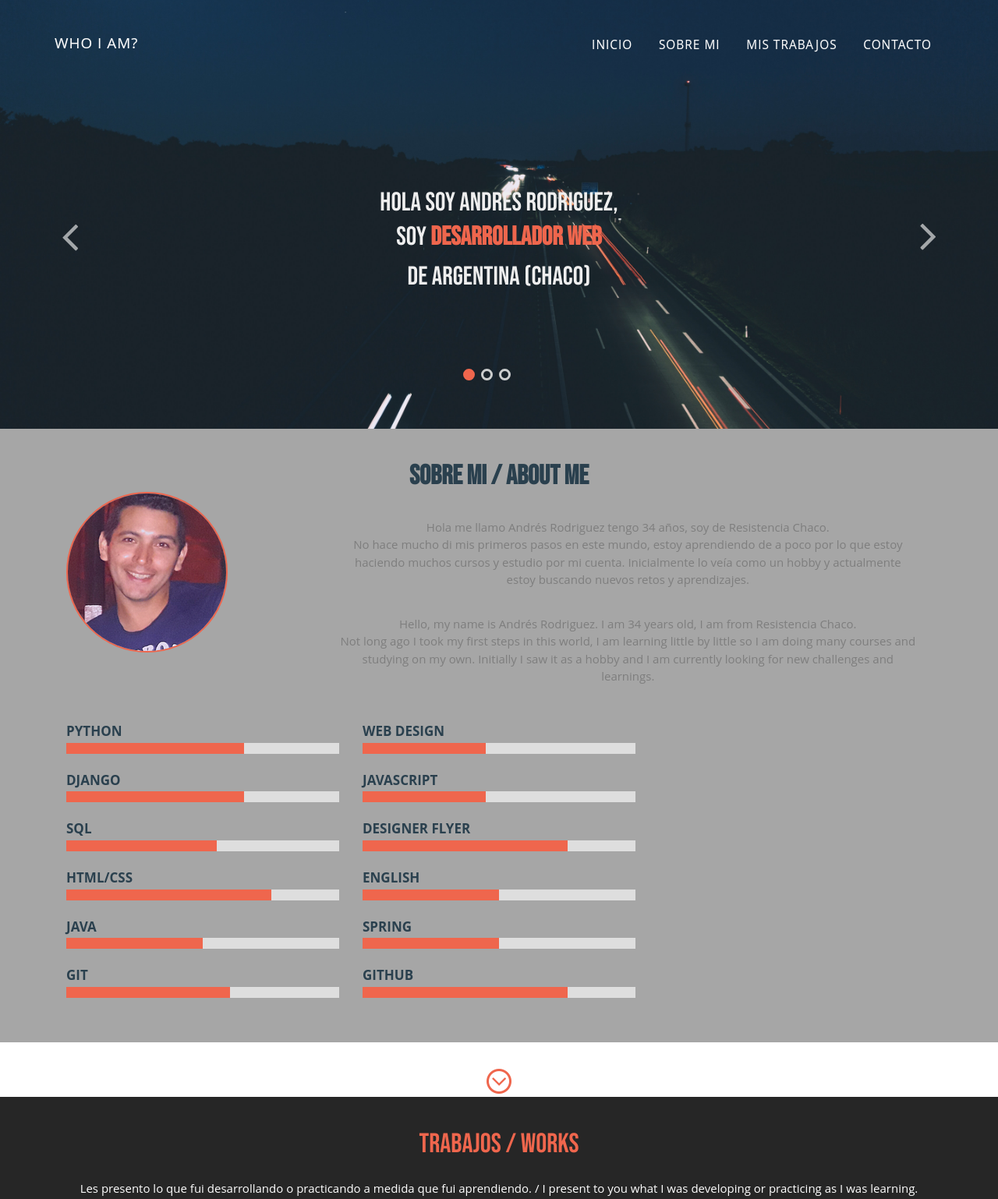
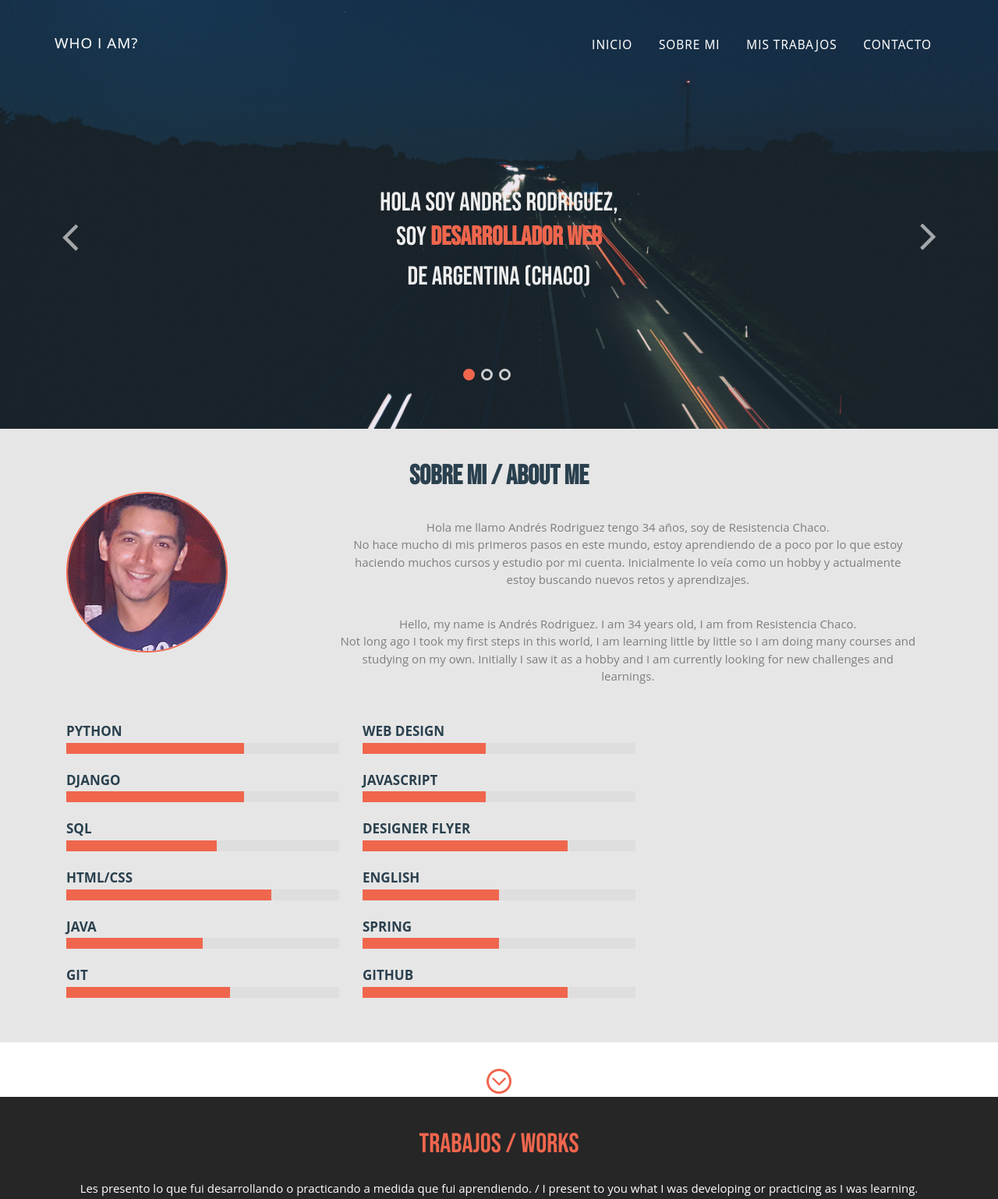
Before and after one commit to AndrRod/Porfolio, a Django app: page / in a window 1280 px wide. Shown: the top 1538 px of the page at 78% size. Run offline with Django 3.2, Linux system fonts and the light colour scheme; some libraries are stand-ins or nearby versions.

Commit message:
modifaciones esteticas

```diff
--- a/static/css/style.css
+++ b/static/css/style.css
@@ -634,7 +634,7 @@ h2.resp-accordion {
 }
 .about-section {
 	padding:3em 0;
-	background-color: #a6a6a6;
+	background-color: #e6e6e6;
 }
 .about-header {
 	text-align: center;
```
